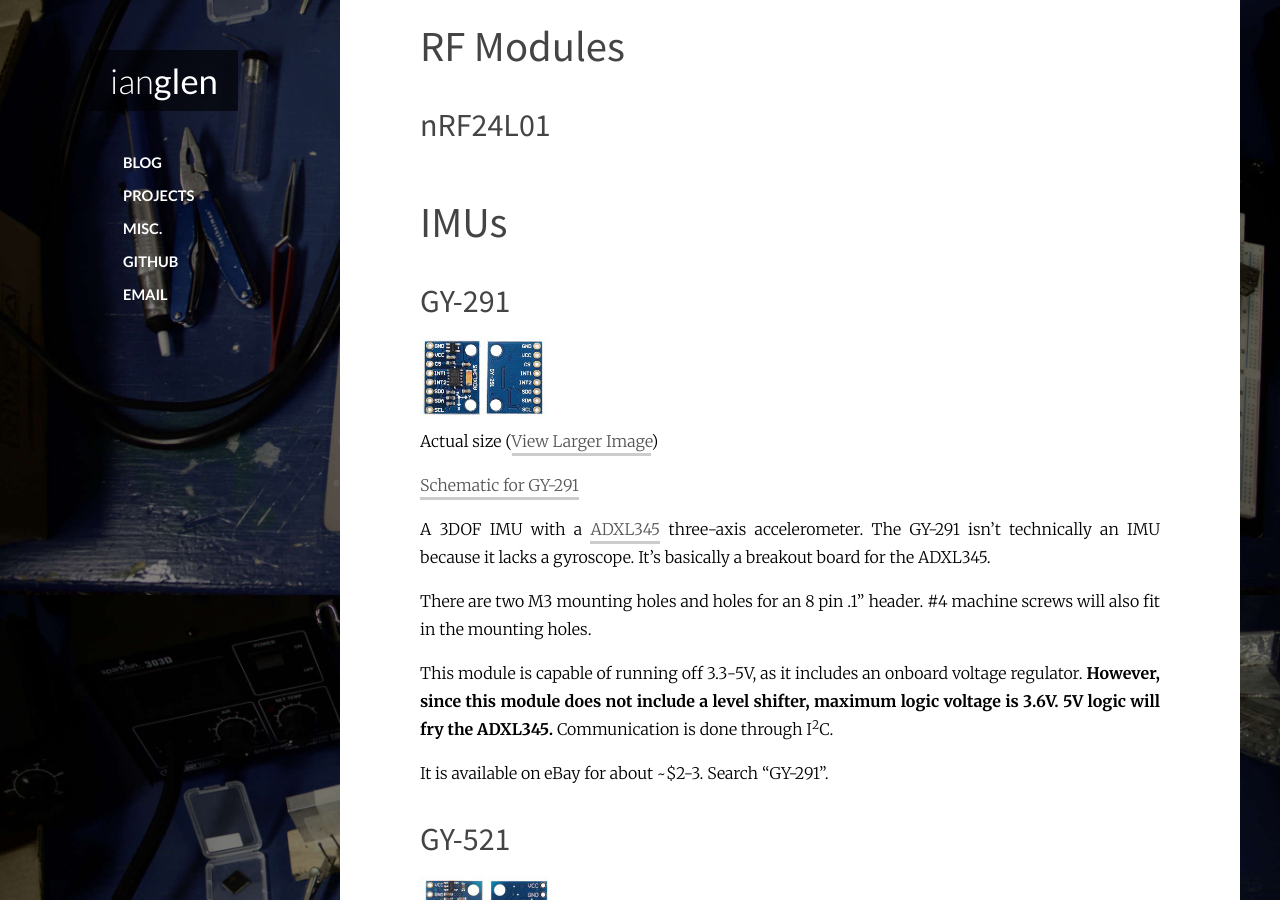
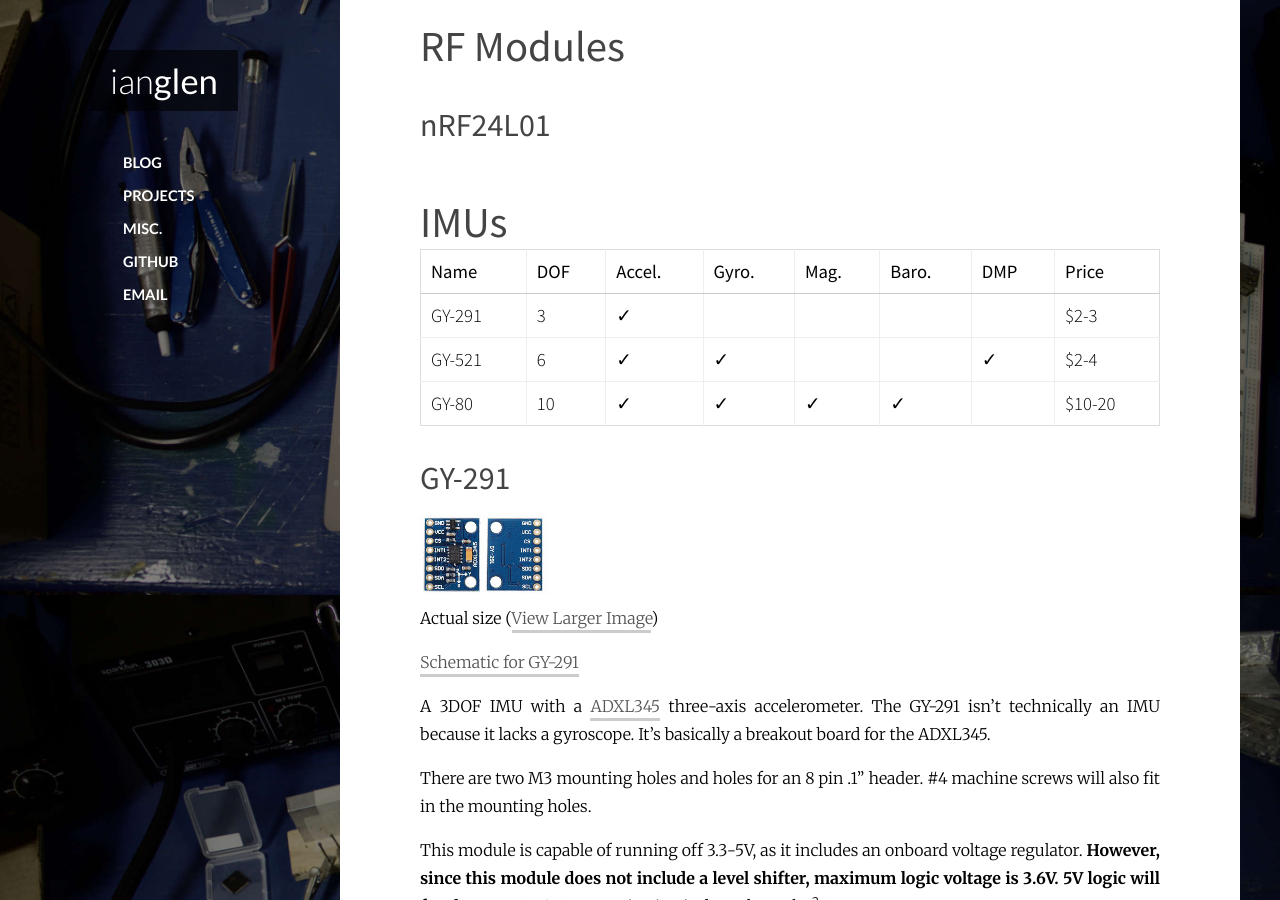
Before and after one commit to codeThatThinks/ianglen.me, a Jekyll site: the page built from misc/cheap-ebay-electronics.md, in a window 1280 px wide and 900 px high, scrolled down 305 px. Built offline with Jekyll 4.4.1, drawn with Linux system fonts in a browser that asks for light colours; Markdown is read by kramdown in place of the engine named in the settings.

Commit message:
Added imu comparison table to cheap ebay modules page

```diff
--- a/misc/cheap-ebay-electronics.md
+++ b/misc/cheap-ebay-electronics.md
@@ -10,6 +10,14 @@ A collection of information on the various cheap electronics modules available o
 ### nRF24L01
 
 ## IMUs
+
+<div class="table"><table>
+	<tr><th>Name</th><th>DOF</th><th>Accel.</th><th>Gyro.</th><th>Mag.</th><th>Baro.</th><th>DMP</th><th>Price</th></tr>
+	<tr><td>GY-291</td><td>3</td><td>&#10003;</td><td></td><td></td><td></td><td></td><td>$2-3</td></tr>
+	<tr><td>GY-521</td><td>6</td><td>&#10003;</td><td>&#10003;</td><td></td><td></td><td>&#10003;</td><td>$2-4</td></tr>
+	<tr><td>GY-80</td><td>10</td><td>&#10003;</td><td>&#10003;</td><td>&#10003;</td><td>&#10003;</td><td></td><td>$10-20</td></tr>
+</table></div>
+
 ### GY-291
 
 ![GY-291](/content/misc/cheap-ebay-electronics/GY-291-thumbnail.jpg)
```
